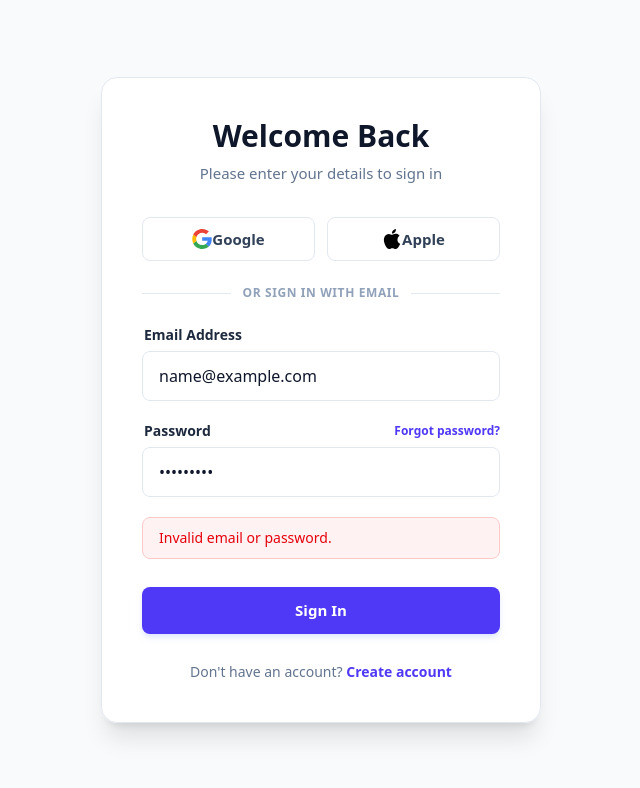
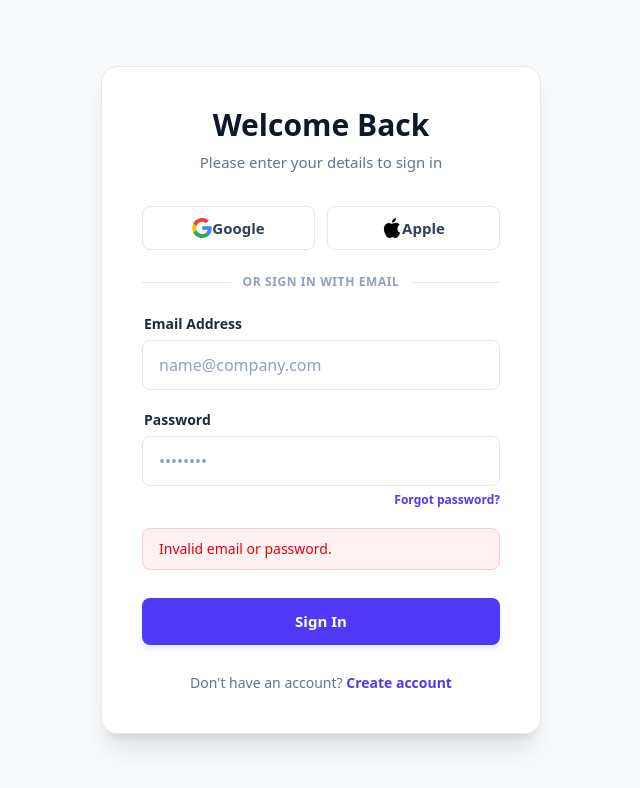
Before and after one commit to bimafahimna/react-data-dashboard, a Next.js app in the folder dashboard/: page /login in a window 1280 px wide. Both pictures are taken after typing "name@example.com", "Sample123" into the empty fields and a click on the button "Sign In". Shown: the top 788 px of the page, without its empty margins (319-959 px from the left). Built offline with nearby package versions, Linux system fonts and the light colour scheme; no server answers; the database is empty.

Commit message:
feat: add login action with prisma

```diff
--- a/dashboard/app/login/actions.ts
+++ b/dashboard/app/login/actions.ts
@@ -4,6 +4,7 @@ import { prisma } from "@/lib/prisma";
 import bcryptjs from "bcryptjs";
 
 export type AuthResult = {
+  email?: string;
   success: boolean;
   message: string;
 };
@@ -18,7 +19,6 @@ export async function loginUser(data: {
     return { success: false, message: "Email and password are required." };
   }
 
-  // --- Find user by email ---
   const user = await prisma.user.findUnique({
     where: { email },
   });
@@ -27,14 +27,12 @@ export async function loginUser(data: {
     return { success: false, message: "Invalid email or password." };
   }
 
-  // --- Compare password ---
   const isPasswordValid = await bcryptjs.compare(password, user.password);
 
   if (!isPasswordValid) {
     return { success: false, message: "Invalid email or password." };
   }
 
-  // Successful login (Session handling would happen here)
   return { success: true, message: "Login successful!" };
 }
 
@@ -42,5 +40,5 @@ export async function loginAction(prevState: any, formData: FormData): Promise<A
   const email = formData.get("email") as string;
   const password = formData.get("password") as string;
 
-  return loginUser({ email, password });
+  return loginUser({ email, password, ...prevState });
 }
--- a/dashboard/app/login/page.tsx
+++ b/dashboard/app/login/page.tsx
@@ -1,36 +1,13 @@
 "use client";
 
-import React, { useState } from "react";
 import Link from "next/link";
 import { Button } from "@/components/ui/Button";
 import { Icons } from "@/components/ui/Icons";
-import { loginUser } from "./actions";
+import { loginAction } from "./actions";
+import { useActionState } from "react";
 
 const Login = () => {
-  const [email, setEmail] = useState("");
-  const [password, setPassword] = useState("");
-  const [isLoading, setIsLoading] = useState(false);
-  const [error, setError] = useState<string | null>(null);
-  const [success, setSuccess] = useState<string | null>(null);
-
-  const handleSubmit = async (e: React.FormEvent) => {
-    e.preventDefault();
-    setError(null);
-    setSuccess(null);
-    setIsLoading(true);
-
-    const result = await loginUser({ email, password });
-
-    setIsLoading(false);
-
-    if (result.success) {
-      setSuccess(result.message);
-      // Redirect or show dashboard
-      // window.location.href = "/dashboard";
-    } else {
-      setError(result.message);
-    }
-  };
+  const [state, formAction, isPending] = useActionState(loginAction, null)
 
   return (
     <div className="min-h-screen flex items-center justify-center p-6 bg-slate-50">
@@ -60,13 +37,12 @@ const Login = () => {
           </span>
         </div>
 
-        <form className="space-y-5" onSubmit={handleSubmit}>
+        <form action={formAction} className="space-y-5">
           <div>
             <label className="block text-sm font-semibold text-slate-800 mb-1.5 ml-0.5">Email Address</label>
             <input
               type="email"
-              value={email}
-              onChange={(e) => setEmail(e.target.value)}
+              name="email"
               className="w-full px-4 py-3 rounded-lg border border-slate-200 bg-white text-slate-900 focus:outline-none focus:ring-4 focus:ring-indigo-500/10 focus:border-indigo-500 transition-all placeholder:text-slate-400"
               placeholder="name@company.com"
               required
@@ -74,31 +50,29 @@ const Login = () => {
           </div>
 
           <div>
-            <div className="flex justify-between items-center mb-1.5 ml-0.5">
-              <label className="text-sm font-semibold text-slate-800">Password</label>
+            <label className="block text-sm font-semibold text-slate-800 mb-1.5 ml-0.5">Password</label>
+            <input
+              type="password"
+              name="password"
+              className="w-full px-4 py-3 rounded-lg border border-slate-200 bg-white text-slate-900 focus:outline-none focus:ring-4 focus:ring-indigo-500/10 focus:border-indigo-500 transition-all placeholder:text-slate-400"
+              placeholder="••••••••"
+              required
+            />
+            <div className="flex justify-end items-center mt-1.5 ml-0.5">
               <Link href="#" className="text-xs font-semibold text-indigo-600 hover:underline">
                 Forgot password?
               </Link>
             </div>
-            <input
-              type="password"
-              value={password}
-              onChange={(e) => setPassword(e.target.value)}
-              className="w-full px-4 py-3 rounded-lg border border-slate-200 bg-white text-slate-900 focus:outline-none focus:ring-4 focus:ring-indigo-500/10 focus:border-indigo-500 transition-all placeholder:text-slate-400"
-              placeholder="••••••••"
-              required
-            />
           </div>
 
-          {/* Feedback Messages */}
-          {error && (
+          {state && !state.success && (
             <p className="text-sm text-red-600 bg-red-50 border border-red-200 rounded-lg px-4 py-2.5">
-              {error}
+              {state.message}
             </p>
           )}
-          {success && (
+          {state && state.success && (
             <p className="text-sm text-emerald-600 bg-emerald-50 border border-emerald-200 rounded-lg px-4 py-2.5">
-              {success}
+              {state.message}
             </p>
           )}
 
@@ -106,9 +80,9 @@ const Login = () => {
             type="submit"
             variant="primary"
             className="w-full mt-2 py-3"
-            disabled={isLoading}
+            disabled={isPending}
           >
-            {isLoading ? "Signing in..." : "Sign In"}
+            {isPending ? "Signing in..." : "Sign In"}
           </Button>
         </form>
 
--- a/dashboard/app/signup/page.tsx
+++ b/dashboard/app/signup/page.tsx
@@ -5,11 +5,11 @@ import Link from "next/link";
 import { Button } from "@/components/ui/Button";
 import { Icons } from "@/components/ui/Icons";
 import { signupAction } from "./actions";
-import { useActionState as useFormState } from "react";
+import { useActionState } from "react";
 
 const Signup = () => {
   const formRef = useRef<HTMLFormElement>(null);
-  const [state, formAction, isPending] = useFormState(signupAction, null);
+  const [state, formAction, isPending] = useActionState(signupAction, null);
 
   useEffect(() => {
     if (state?.success) {
```
Also changed, not shown: 1 other file (tests, documents, lock files or other folders).
